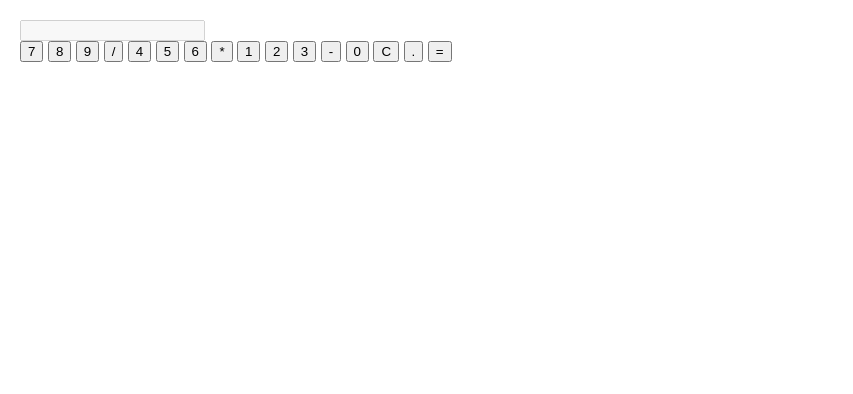
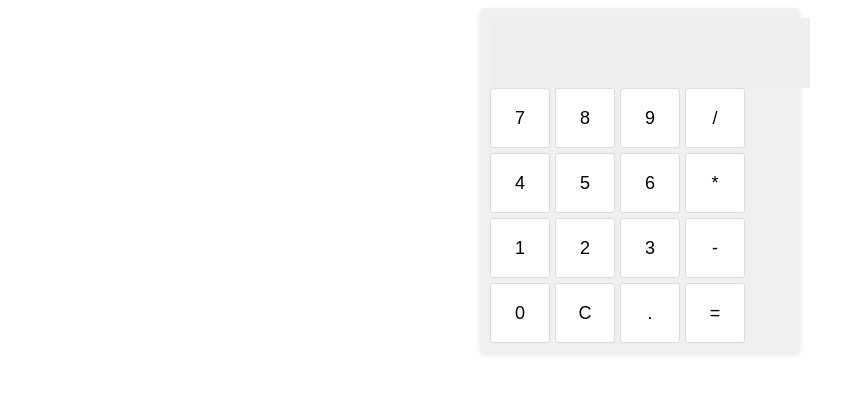
Before and after one commit to LeeCliff254/calculator, a plain HTML site: page index.html in a window 1280 px wide. Shown: the whole page, without its empty margins (0-853 px from the left). Drawn offline with Linux system fonts and the light colour scheme.

Commit message:
Update calc.css

```diff
--- a/calc.css
+++ b/calc.css
@@ -1,46 +1,39 @@
-body {
-  font-family: sans-serif;
-  margin: 0;
-  padding: 20px;
+
+.calculator {
+  width: 300px;
+  margin: 0 auto;
+  border-radius: 5px;
+  background-color: #f0f0f0;
+  box-shadow: 0 2px 5px rgba(0, 0, 0, 0.1);
+  padding: 10px;
 }
 
-h1 {
-  text-align: center;
+.display {
+  width: 100%;
+  height: 50px;
+  font-size: 20px;
+  background-color: #eee;
+  border: none;
+  padding: 10px;
+  text-align: right;
 }
 
-.todo-container {
+.buttons {
   display: flex;
-  flex-direction: column;
-  align-items: center;
-  gap: 10px;
+  flex-wrap: wrap;
+  gap: 5px;
 }
 
-#new-task {
-  padding: 10px;
-  border: 1px solid #ccc;
-  border-radius: 5px;
-  width: 250px;
-}
-
-#task-list {
-  list-style: none;
-  padding: 0;
-}
-
-#task-list li {
-  display: flex;
-  align-items: center;
-  justify-content: space-between;
-  border-bottom: 1px solid #ddd;
-  padding: 10px;
+.buttons button {
+  width: 60px;
+  height: 60px;
+  font-size: 18px;
+  border: 1px solid #ddd;
+  border-radius: 3px;
+  background-color: #fff;
   cursor: pointer;
 }
 
-#task-list li.completed {
-  text-decoration: line-through;
-  color: #aaa;
+.buttons button:hover {
+  background-color: #f5f5f5;
 }
-
-#task-list li span {
-  flex-grow: 1;
-}
```
